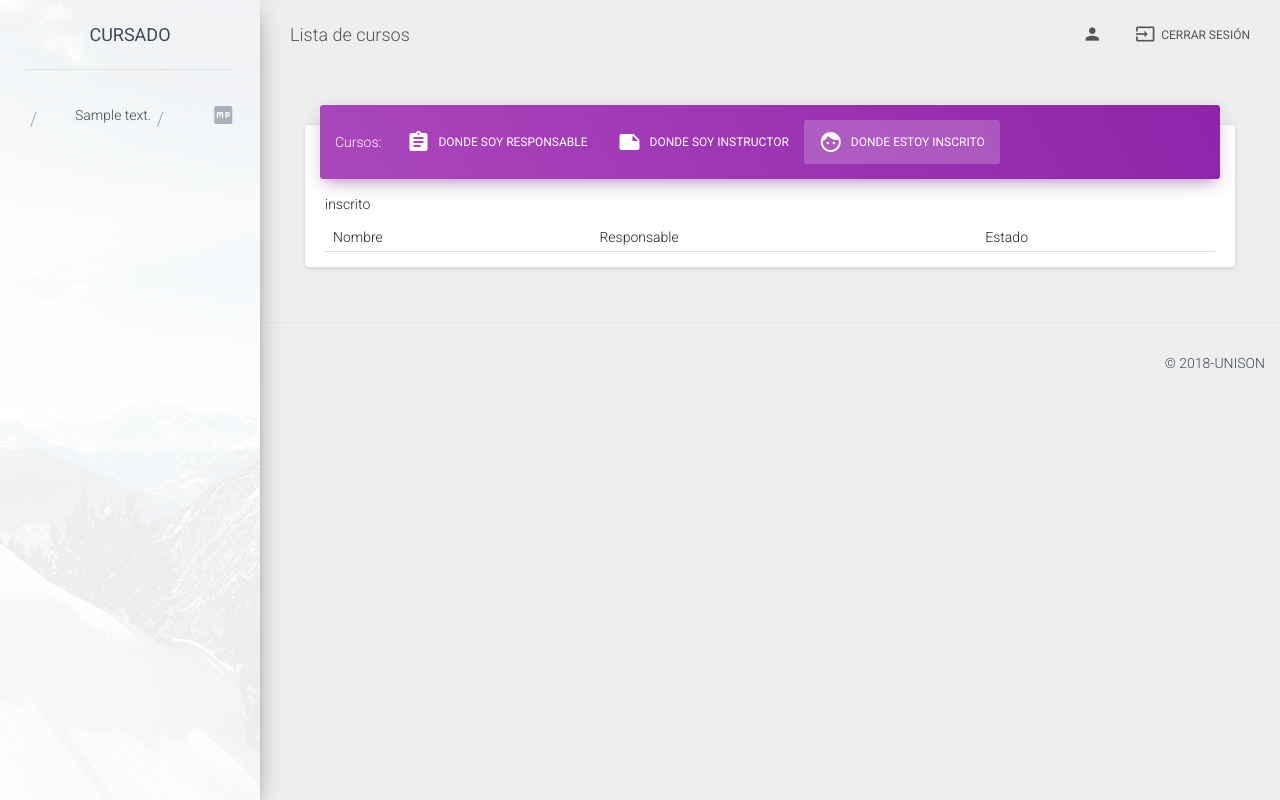
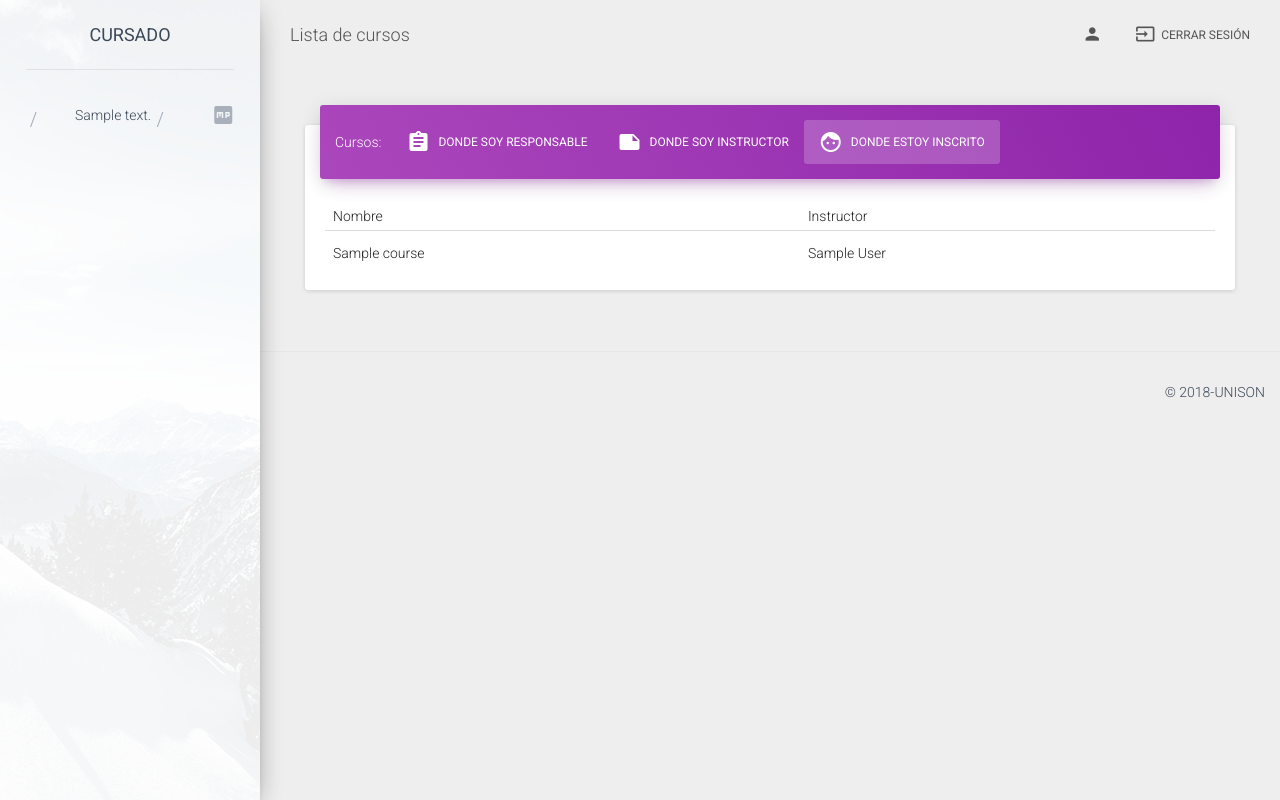
Before and after one commit to eltrufas/terminado, a Python web app: template app/templates/cursos/mis_cursos.html in a window 1280 px wide, after a click that opens the changed part. Run offline with Jinja, Linux system fonts and the light colour scheme; the template is opened without the code that fills it: most values are stand-ins (such as "Sample title", 1, 10 or a date in 2020); lists and menus that the app fills with data are empty; some libraries are stand-ins or nearby versions.

Commit message:
lista terminada xd

```diff
--- a/app/templates/cursos/mis_cursos.html
+++ b/app/templates/cursos/mis_cursos.html
@@ -42,7 +42,7 @@
 						</thead>
 						{%endif%}
 						{%for course in cursos_responsable%}
-						<tr class="cursor-pointer clickable-row" data-href="solicitud/{{course.id}}">
+						<tr class="cursor-pointer clickable-row" data-href="curso/{{course.id}}">
 							<td>
 								{{course.nombre}}
 							</td>
@@ -51,36 +51,52 @@
 							</td>
 						</tr>
 						{%else%}
-						No eres instructor en ningún curso
+						No eres responsable en ningún curso
 						{%endfor%}
 					</table>
 				</div>
 				<div class="tab-pane" id="instructor">
 					<table class="table table-hover">
+						{%if cursos_instructor is defined and cursos_instructor|length > 0%}
 						<thead>
 							<th>Nombre</th>
 							<th>Responsable</th>
-							<th>Estado</th>
 						</thead>
-						<tbody>
-							<tr class="cursor-pointer clickable-row" data-href="solicitud/">
-								instructor
-							</tr>
-						</tbody>
+						{%endif%}
+						{%for course in cursos_instructor%}
+						<tr class="cursor-pointer clickable-row" data-href="curso/{{course.id}}">
+							<td>
+								{{course.nombre}}
+							</td>
+							<td>
+								{{ course.responsable.full_name() }}
+							</td>
+						</tr>
+						{%else%}
+						No eres instructor en ningún curso
+						{%endfor%}
 					</table>
 				</div>
 				<div class="tab-pane" id="inscrito">
 					<table class="table table-hover">
+						{%if cursos_inscritos is defined and cursos_inscritos|length > 0%}
 						<thead>
 							<th>Nombre</th>
-							<th>Responsable</th>
-							<th>Estado</th>
+							<th>Instructor</th>
 						</thead>
-						<tbody>
-							<tr class="cursor-pointer clickable-row" data-href="solicitud/">
-								inscrito
-							</tr>
-						</tbody>
+						{%endif%}
+						{%for course in cursos_inscritos%}
+						<tr class="cursor-pointer clickable-row" data-href="curso/{{course.id}}">
+							<td>
+								{{course.nombre}}
+							</td>
+							<td>
+								{{ course.instructor.full_name() }}
+							</td>
+						</tr>
+						{%else%}
+						No estas inscrito a ningún curso
+						{%endfor%}
 					</table>
 				</div>
 			</div>
```
